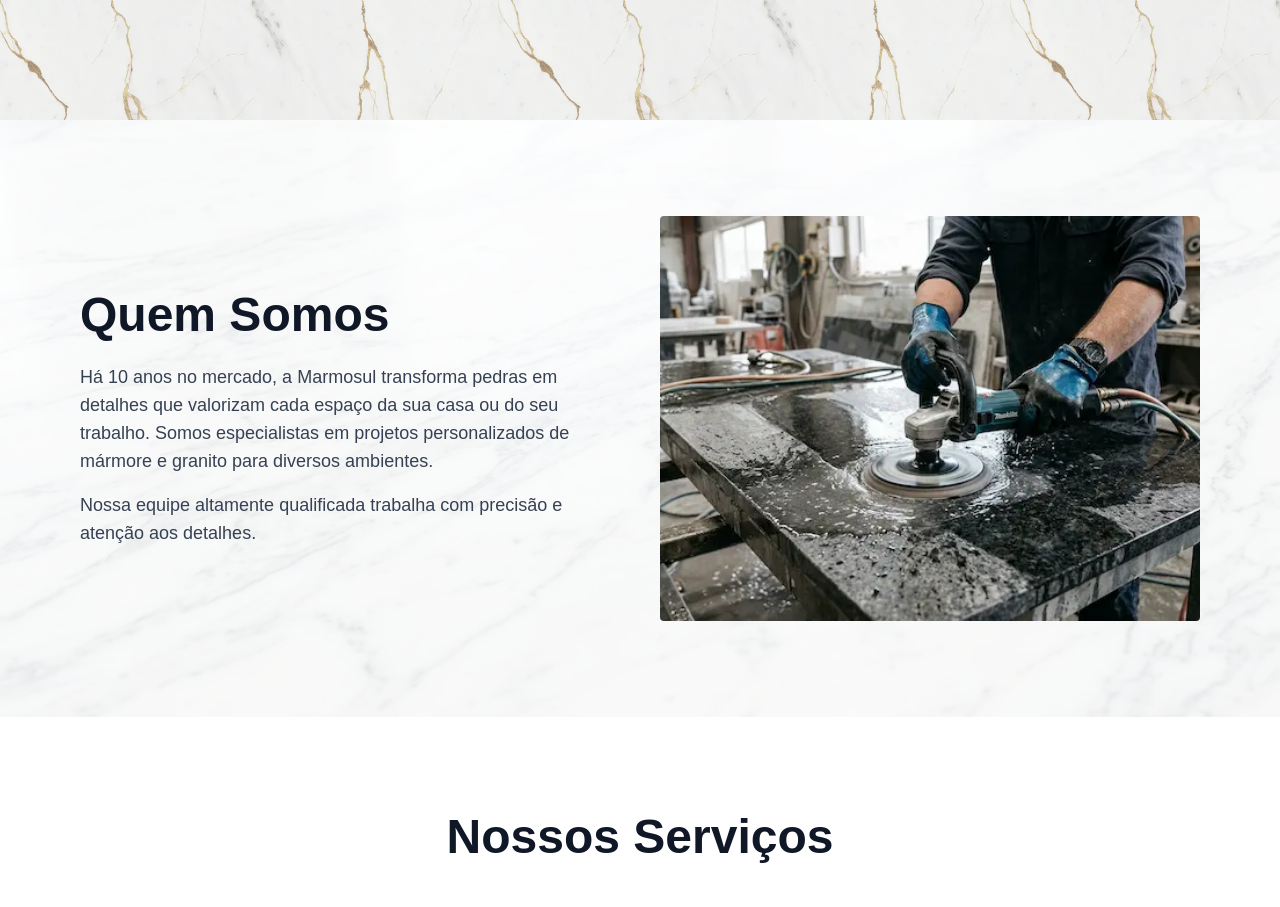
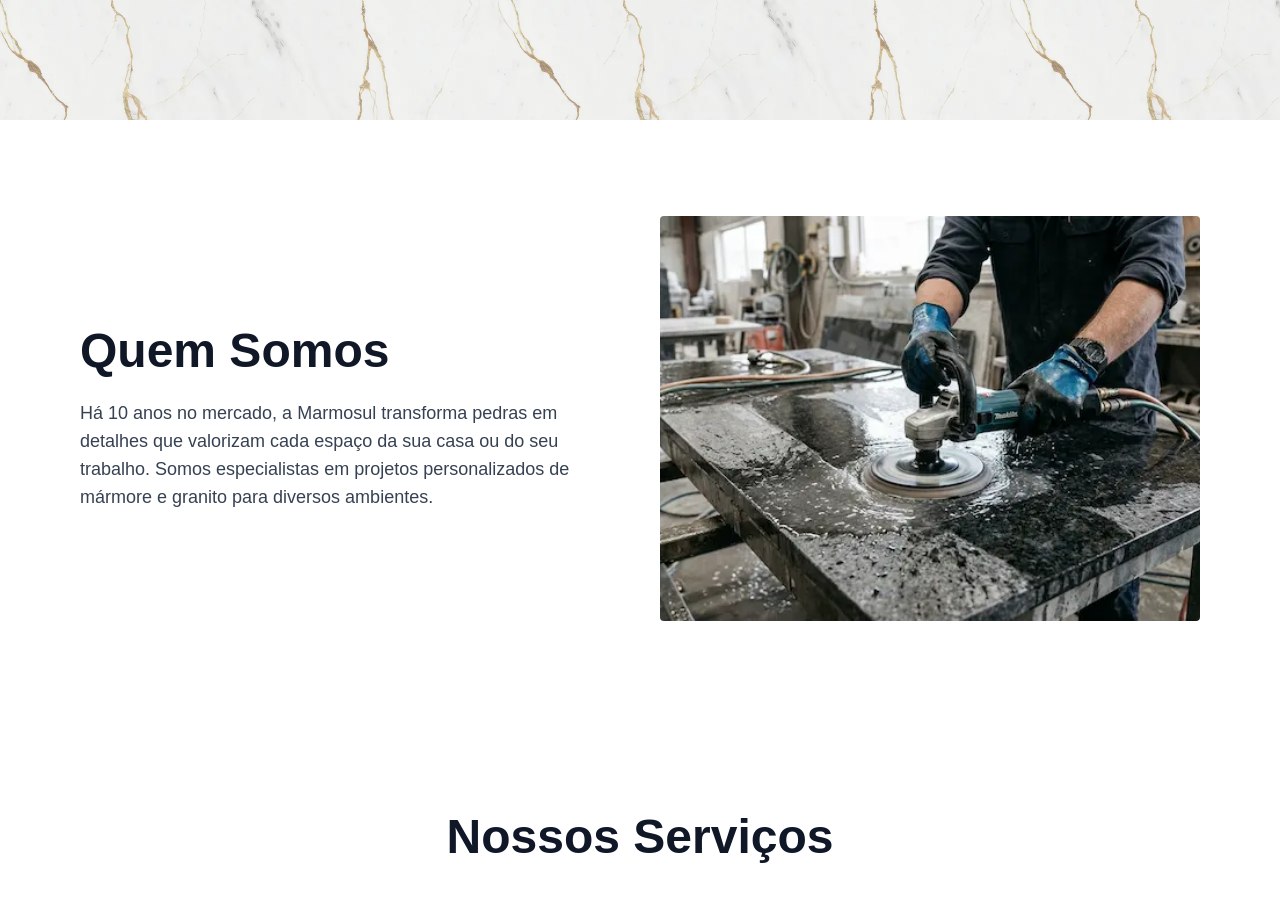
Before and after one commit to PedroKruger1992/marmosul-site-v4, a React (Vite) app: page / in a window 1280 px wide. Shown: the part 680-1587 px from the top of the page. Built offline with nearby package versions, Linux system fonts and the light colour scheme.

Commit message:
feat: Quem Somos com fundo branco para alternar com a Hero

```diff
--- a/src/components/QuemSomos.jsx
+++ b/src/components/QuemSomos.jsx
@@ -1,21 +1,15 @@
 import artesao640 from '../assets/artesao-640.webp';
 import artesao1200 from '../assets/artesao-1200.webp';
-import marmore from '../assets/marmore-fundo.webp';
-
 const QuemSomos = () => {
   return (
-    <section id="quem-somos" className="scroll-mt-24 bg-cover bg-center" style={{ backgroundImage: `url(${marmore})` }}>
-      <div className="bg-white/85">
+    <section id="quem-somos" className="scroll-mt-24 bg-white">
         <div className="max-w-6xl mx-auto px-4 py-16 md:py-24 grid gap-10 md:grid-cols-2 items-center">
           <div>
             <h2 className="text-4xl md:text-5xl font-bold text-gray-900">Quem Somos</h2>
             <p className="mt-6 text-lg text-gray-700">Há 10 anos no mercado, a Marmosul transforma pedras em detalhes que valorizam cada espaço da sua casa ou do seu trabalho. Somos especialistas em projetos personalizados de mármore e granito para diversos ambientes.</p>
-            {/* TODO: confirmar o final do texto com o cliente */}
-            <p className="mt-4 text-lg text-gray-700">Nossa equipe altamente qualificada trabalha com precisão e atenção aos detalhes.</p>
           </div>
           <img src={artesao1200} srcSet={`${artesao640} 640w, ${artesao1200} 1200w`} sizes="(min-width: 768px) 50vw, 100vw" width="1200" height="900" loading="lazy" alt="Oficina da Marmosul com máquina de corte de pedra" className="w-full aspect-[4/3] object-cover rounded" />
         </div>
-      </div>
     </section>
   );
 };
```
